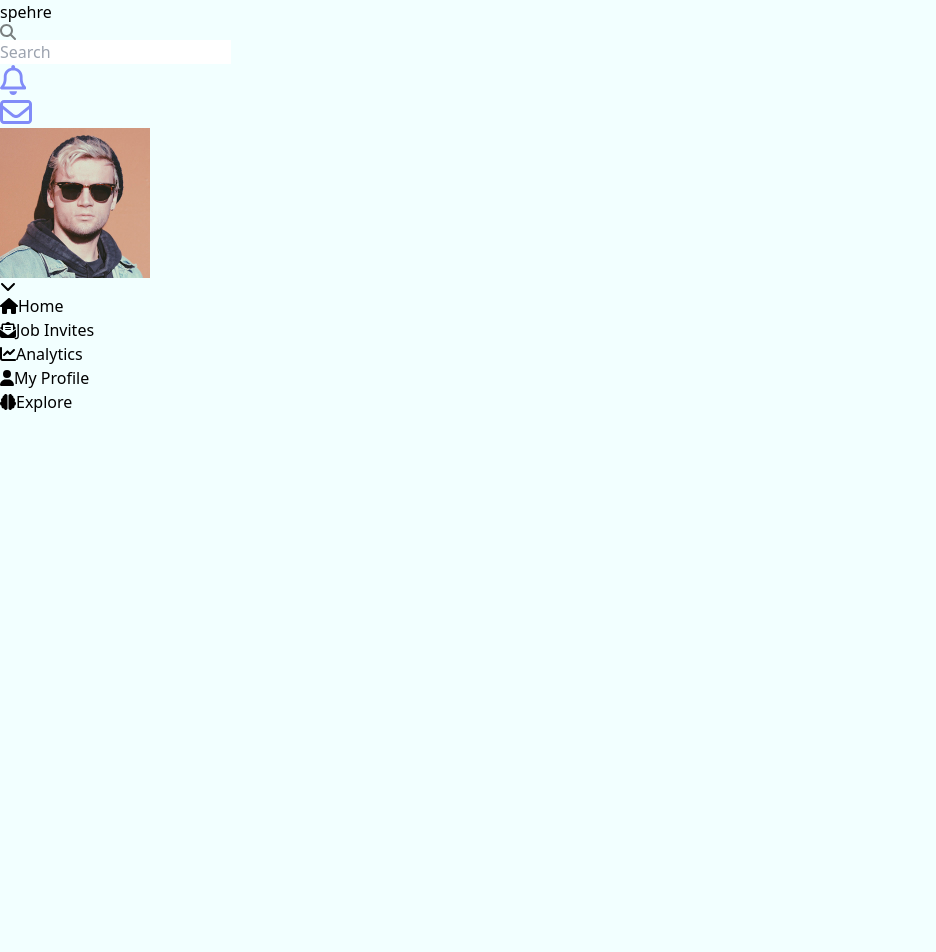
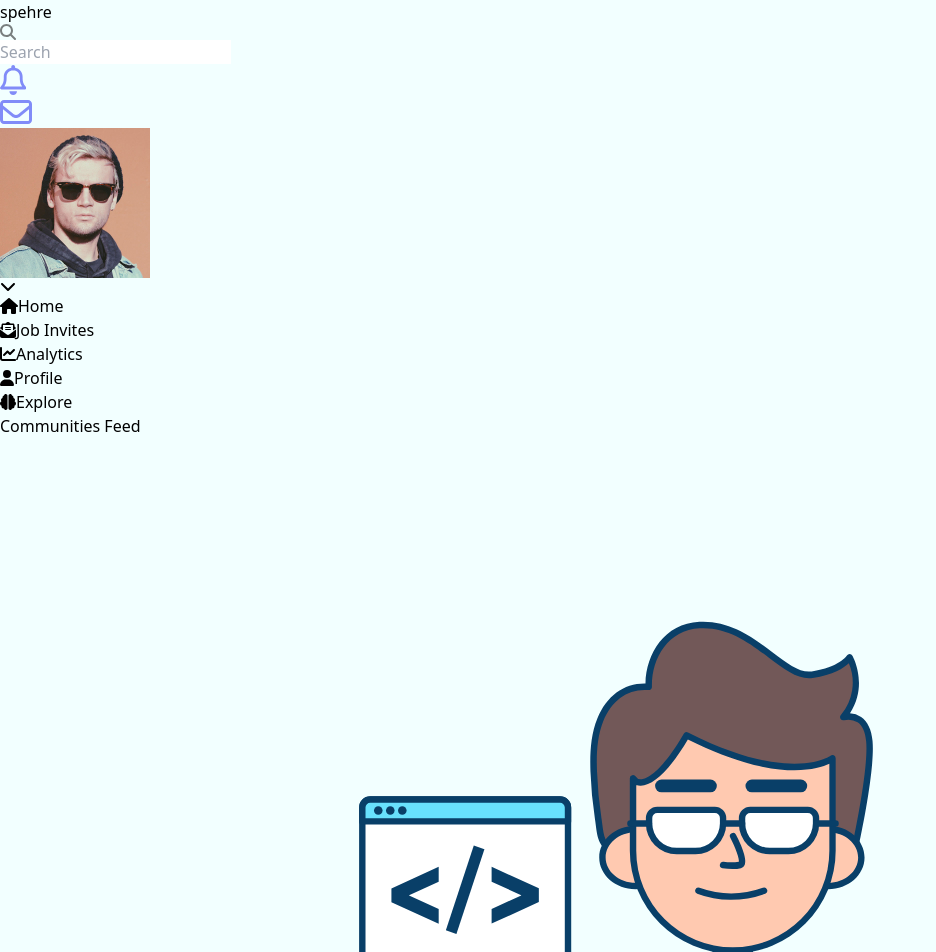
Before and after one commit to skybrel/spehre, a React (Vite) app: page / in a window 1280 px wide. Shown: the top 952 px of the page, without its empty margins (0-936 px from the left). Before the commit the page ends 800 px from the top, so only its background shows below. Built offline with nearby package versions, Linux system fonts and the light colour scheme.

Commit message:
Improve the functionality by making reusable component

```diff
--- /dev/null
+++ b/src/components/SideNavbar/CommunitiesFeed.jsx
@@ -0,0 +1,55 @@
+import ProfilePic from '../../assets/web-developer.svg';
+
+const CommunitiesFeed = () => {
+    return (
+        <div className='w-[100%] p-4 flex flex-col gap-8'>
+            <h3 className='text-2xl font-semibold text-blue-950 text-left'>Communities Feed</h3>
+            <div className='flex flex-col gap-3'>
+                <ul className='flex flex-col gap-4'>
+                    <li className="flex items-center gap-1">
+                        <div className="bg-blue-200 w-[4rem] h-[4rem] rounded-full overflow-hidden">
+                            <img src={ProfilePic} className='inline-block w-[5rem] h-[5rem] object-cover object-top' />
+                        </div>
+                        <div className="flex flex-col gap-[1px] p-1">
+                            <p className='font-medium text-[1.15rem] text-blue-950 overflow-text-ellipsis'>Indonesia UI Designer</p>
+                            <span className='font-medium text-[1rem] text-gray-500'>734 members</span>
+                        </div>
+                    </li>
+
+                    <li className="flex items-center gap-1">
+                        <div className="bg-pink-200 w-[4rem] h-[4rem] rounded-full overflow-hidden">
+                            <img src={ProfilePic} className='inline-block w-[5rem] h-[5rem] object-cover object-top' />
+                        </div>
+                        <div className="flex flex-col gap-[1px] p-1">
+                            <p className='font-medium text-[1.15rem] text-blue-950 overflow-text-ellipsis'>Indonesia UX Research</p>
+                            <span className='font-medium text-[1rem] text-gray-500'>125 members</span>
+                        </div>
+                    </li>
+
+                    <li className="flex items-center gap-1">
+                        <div className="bg-yellow-200 w-[4rem] h-[4rem] rounded-full overflow-hidden">
+                            <img src={ProfilePic} className='inline-block w-[5rem] h-[5rem] object-cover object-top' />
+                        </div>
+                        <div className="flex flex-col gap-[1px] p-1">
+                            <p className='font-medium text-[1.15rem] text-blue-950 overflow-text-ellipsis'>Indonesia UI Designer</p>
+                            <span className='font-medium text-[1rem] text-gray-500'>891 members</span>
+                        </div>
+                    </li>
+
+                    <li className="flex items-center gap-1">
+                        <div className="bg-orange-200 w-[4rem] h-[4rem] rounded-full overflow-hidden">
+                            <img src={ProfilePic} className='inline-block w-[5rem] h-[5rem] object-cover object-top' />
+                        </div>
+                        <div className="flex flex-col gap-[1px] p-1">
+                            <p className='font-medium text-[1.15rem] text-blue-950 overflow-text-ellipsis'>Indonesia UI Designer</p>
+                            <span className='font-medium text-[1rem] text-gray-500'>241 members</span>
+                        </div>
+                    </li>
+                </ul>
+                <span className='font-medium text-xl text-center text-indigo-950'>{`Show 5 more ${'>'}`}</span>
+            </div>
+        </div>
+    );
+};
+
+export default CommunitiesFeed;
--- a/src/components/SideNavbar/Menu.jsx
+++ b/src/components/SideNavbar/Menu.jsx
@@ -1,5 +1,38 @@
-const Menu = () => {
+import { FontAwesomeIcon } from "@fortawesome/react-fontawesome";
+import PropTypes from 'prop-types';
+import { NavLink } from "react-router-dom";
 
+const Menu = (props) => {
+  const {icon, name, path} = props;
+  return (
+    <li className="w-[100%]">
+      <NavLink
+        to={path}
+        className={({ isActive }) =>
+          `flex items-center gap-3 text-purple-600 hover:text-purple-900 font-normal text-[1rem] p-2 hover:outline hover:outline-3 hover:outline-gray-200 hover:bg-gray-100 rounded-sm ${
+            isActive
+              ? "outline outline-3 outline-gray-200 bg-gray-100 rounded-sm text-purple-900"
+              : ""
+          }`
+        }
+      >
+        <FontAwesomeIcon icon={icon} className="text-[1rem]" />
+        <span className="text-[0.75rem] font-semibold">{name}</span>
+      </NavLink>
+    </li>
+  );
+};
+
+Menu.defaultProps = {
+    icon: '',
+    name: '',
+    path: ''
+};
+
+Menu.propTypes = {
+    icon: PropTypes.string,
+    name: PropTypes.string,
+    path: PropTypes.string
 };
 
 export default Menu;
--- a/src/components/SideNavbar/SideNavbar.jsx
+++ b/src/components/SideNavbar/SideNavbar.jsx
@@ -1,10 +1,14 @@
+import CommunitiesFeed from './CommunitiesFeed';
 import './SideNavbar.css';
 import VerticalMenu from './VerticalMenu';
 
 const SideNavbar = () => {
     return (
         <aside className="w-full h-full">
-            <VerticalMenu />
+            <nav className="bg-white flex flex-col items-center w-[18rem] px-4 py-6">
+                <VerticalMenu />
+                <CommunitiesFeed />
+            </nav>
         </aside>
     );
 };
--- a/src/components/SideNavbar/VerticalMenu.jsx
+++ b/src/components/SideNavbar/VerticalMenu.jsx
@@ -1,46 +1,22 @@
-import { FontAwesomeIcon } from '@fortawesome/react-fontawesome'
-import { faHouse, faEnvelopeOpenText, faChartLine, faUser, faBrain } from '@fortawesome/free-solid-svg-icons';
-import { NavLink } from 'react-router-dom';
+import {
+  faHouse,
+  faEnvelopeOpenText,
+  faChartLine,
+  faUser,
+  faBrain,
+} from "@fortawesome/free-solid-svg-icons";
+import Menu from "./Menu";
 
 const VerticalMenu = () => {
-    return (
-        <nav className="bg-white flex items-center w-[21rem] px-4 py-6">
-            <ul className="flex flex-col items-center gap-2 list-none w-[100%] border border-transparent border-solid-3 border-b-gray-300 pb-8">
-                <li className='w-[100%]'>
-                    <NavLink to='/' className={({ isActive }) => `flex items-center gap-3 text-purple-600 hover:text-purple-900 font-normal text-[1rem] p-4 hover:outline hover:outline-3 hover:outline-gray-200 hover:bg-gray-100 rounded-sm ${(isActive ? 'outline outline-3 outline-gray-200 bg-gray-100 rounded-sm text-purple-900' : '')}`} >
-                        <FontAwesomeIcon icon={faHouse} className='text-[1.15rem]' />
-                        <span className='text-[1.15rem]'>Home</span>
-                    </NavLink>
-                </li>
-
-                <li className='w-[100%]'>
-                    <NavLink to='/job_invite' className={({ isActive }) => `flex items-center gap-3 text-purple-600 hover:text-purple-900 font-normal text-[1rem] p-4 hover:outline hover:outline-3 hover:outline-gray-200 hover:bg-gray-100 rounded-sm ${(isActive ? 'outline outline-3 outline-gray-200 bg-gray-100 rounded-sm text-purple-900' : '')}`} >
-                        <FontAwesomeIcon icon={faEnvelopeOpenText} className='text-[1.15rem]' />
-                        <span className='text-[1.15rem]'>Job Invites</span>
-                    </NavLink>
-                </li>
-                <li className='w-[100%]'>
-                    <NavLink to='/analytics' className={({ isActive }) => `flex items-center gap-3 text-purple-600 hover:text-purple-900 font-normal text-[1rem] p-4 hover:outline hover:outline-3 hover:outline-gray-200 hover:bg-gray-100 rounded-sm ${(isActive ? 'outline outline-3 outline-gray-200 bg-gray-100 rounded-sm text-purple-900' : '')}`} >
-                        <FontAwesomeIcon icon={faChartLine} className='text-[1.15rem]' />
-                        <span className='text-[1.15rem]'>Analytics</span>
-                    </NavLink>
-                </li>
-                <li className='w-[100%]'>
-                    <NavLink to='/my_profile' className={({ isActive }) => `flex items-center gap-3 text-purple-600 hover:text-purple-900 font-normal text-[1rem] p-4 hover:outline hover:outline-3 hover:outline-gray-200 hover:bg-gray-100 rounded-sm ${(isActive ? 'outline outline-3 outline-gray-200 bg-gray-100 rounded-sm text-purple-900' : '')}`} >
-                        <FontAwesomeIcon icon={faUser} className='text-[1.15rem]' />
-                        <span className='text-[1.15rem]'>My Profile</span>
-                    </NavLink>
-                </li>
-
-                <li className='w-[100%]'>
-                    <NavLink to='/explore' className={({ isActive }) => `flex items-center gap-3 text-purple-600 hover:text-purple-900 font-normal text-[1rem] p-4 hover:outline hover:outline-3 hover:outline-gray-200 hover:bg-gray-100 rounded-sm ${(isActive ? 'outline outline-3 outline-gray-200 bg-gray-100 rounded-sm text-purple-900' : '')}`} >
-                        <FontAwesomeIcon icon={faBrain} className='text-[1.15rem]' />
-                        <span className='text-[1.15rem]'>Explore</span>
-                    </NavLink>
-                </li>
-            </ul>
-        </nav>
-    );
+  return (
+    <ul className="flex flex-col items-center gap-2 list-none w-[100%] border border-transparent border-solid-3 border-b-gray-300 pb-8">
+      <Menu icon={faHouse} name={'Home'} path={'/'} />
+      <Menu icon={faEnvelopeOpenText} name={'Job Invites'} path={'/job_invite'} />
+      <Menu icon={faChartLine} name={'Analytics'} path={'/analytics'} />
+      <Menu icon={faUser} name={'Profile'} path={'/profile'} />
+      <Menu icon={faBrain} name={'Explore'} path={'/explore'} />
+    </ul>
+  );
 };
 
 export default VerticalMenu;
```
